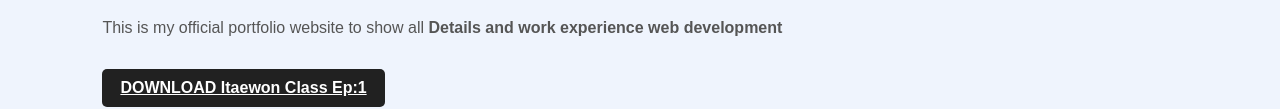
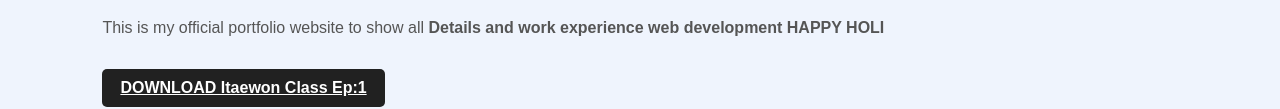
Before and after one commit to Fredodone/fredo, a plain HTML site: page web/index.html in a window 1280 px wide. Shown: the part 358-467 px from the top of the page. Drawn offline with Linux system fonts and the light colour scheme.

Commit message:
Update index.html

```diff
--- a/web/index.html
+++ b/web/index.html
@@ -23,6 +23,7 @@
             <h1>I,m Redno <span>Rongpi</span></h1>
             <p>This is my official portfolio website to show all
                 <b>Details and work experience web development
+                <b>HAPPY HOLI
             </p>
         <a href="https://drive.google.com/file/d/1zqPJ8OTZbqMeSKoraMFMhRfimNsOjUtj/view?usp=drivesdk">DOWNLOAD Itaewon Class Ep:1</a>
         </div>
```
